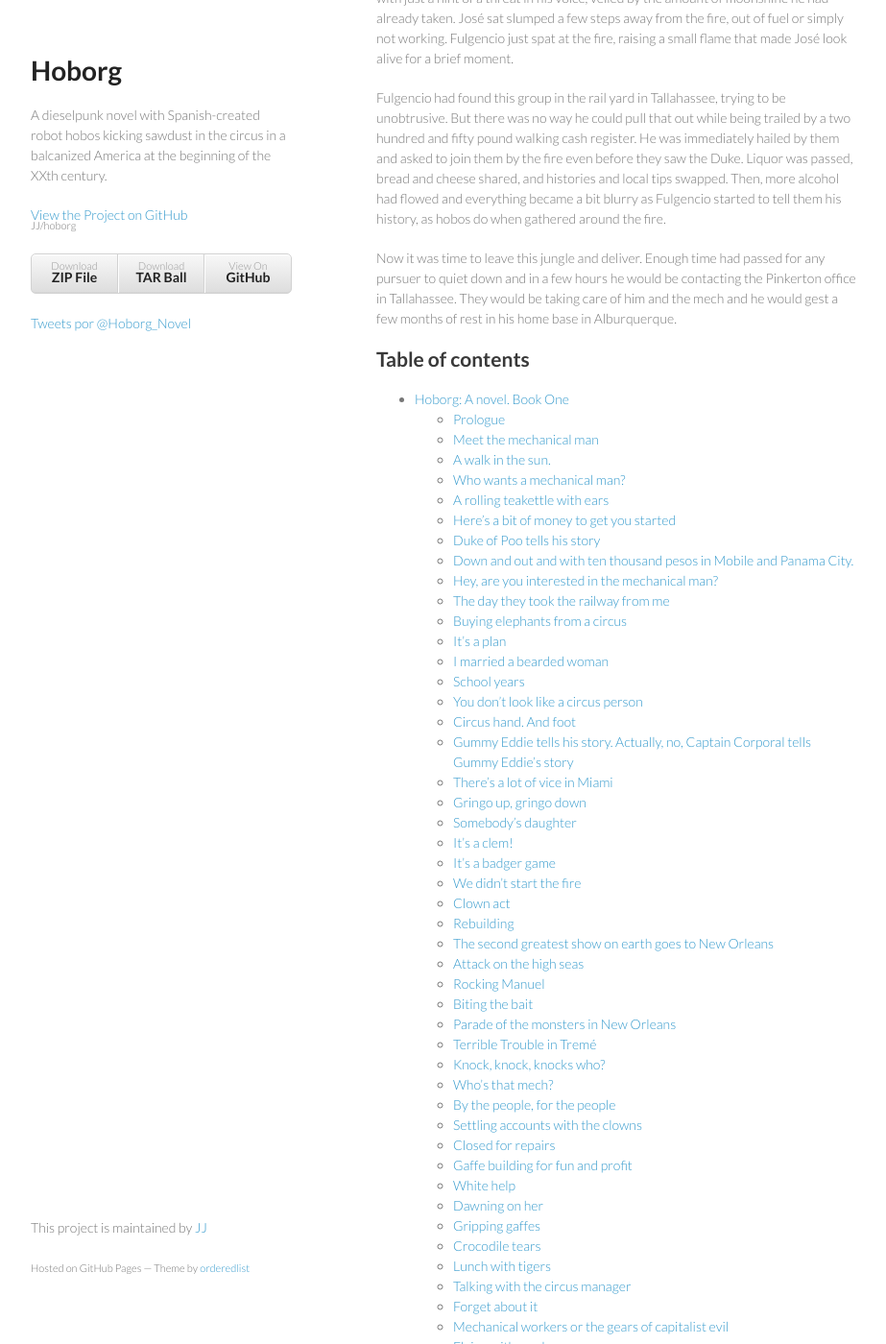
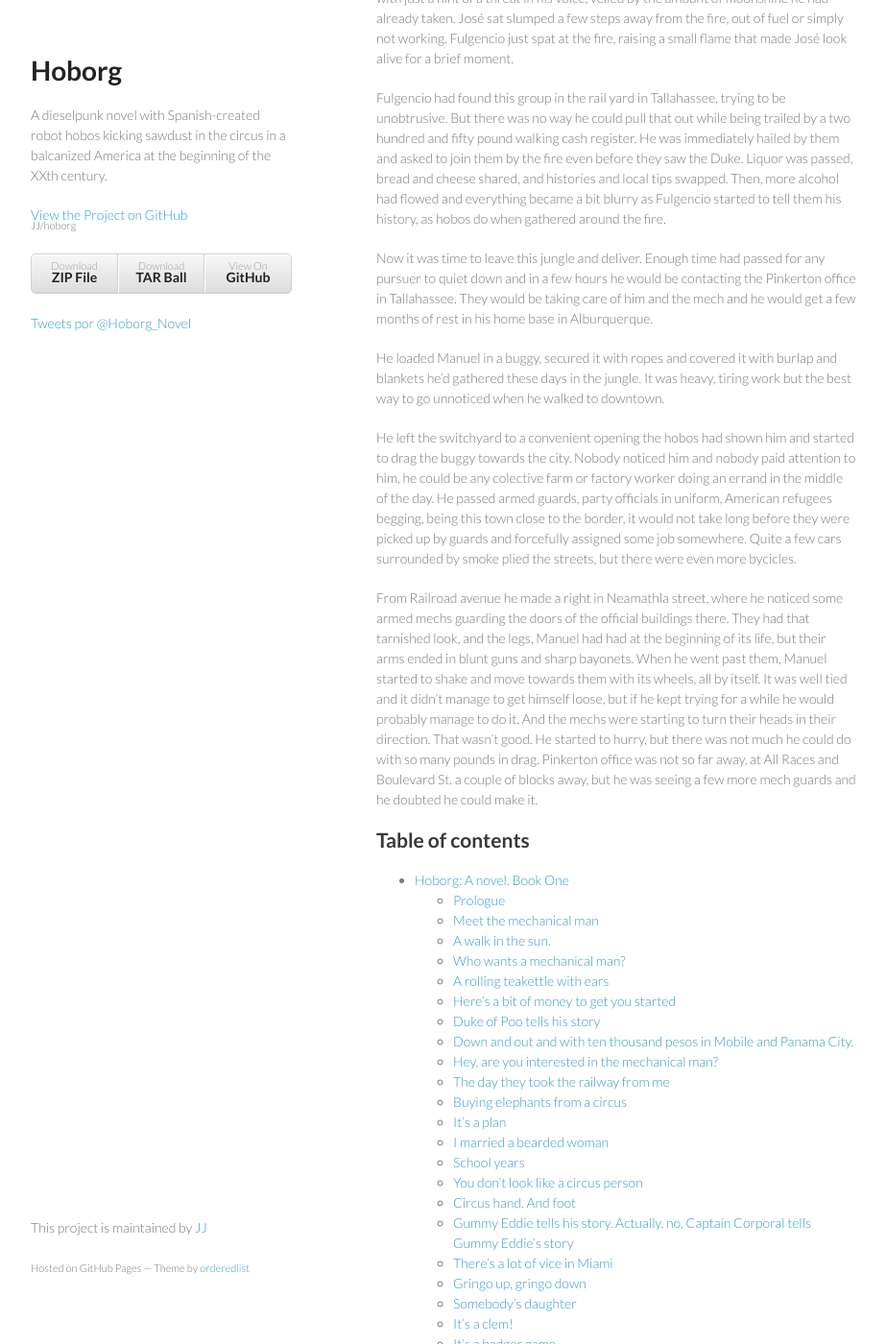
Before and after one commit to JJ/hoborg, a Jekyll site: the page built from text/text.md, in a window 1280 px wide and 1400 px high, scrolled down 52192 px. Shown: the whole window at 96% size, without its empty margins (178-1101 px from the left). Built offline with Jekyll 4.4.1, drawn with Linux system fonts in a browser that asks for light colours; comment, search, counter and statistics services are not loaded.

Commit message:
Sync text/text.md from master to gh-pages

```diff
--- a/text/text.md
+++ b/text/text.md
@@ -2943,8 +2943,39 @@ hobos do when gathered around the fire.
 Now it was time to leave this jungle and deliver. Enough time had passed for any
 pursuer to quiet down and in a few hours he would be contacting the
 Pinkerton office in Tallahassee. They would be taking care of him and
-the mech and he would gest a few months of rest in his home base in
+the mech and he would get a few months of rest in his home base in
 Alburquerque.
+
+He loaded Manuel in a buggy, secured it with ropes and covered it with
+burlap and blankets he'd gathered these days in the jungle. It was
+heavy, tiring work but the best way to go unnoticed when he walked to
+downtown.
+
+He left the switchyard to a convenient opening the hobos had shown him
+and started to drag the buggy towards the city. Nobody noticed him and
+nobody paid attention to him, he could be any colective farm  or
+factory worker doing an errand in the middle of the day. He passed
+armed guards, party officials in uniform, American refugees begging,
+being this town close to the border, it would not take long before
+they were picked up by guards and forcefully assigned some job
+somewhere. Quite a few cars surrounded by smoke plied the streets, but
+there were even more bycicles.
+
+From Railroad avenue he made a right in Neamathla street, where he
+noticed some armed mechs guarding the doors of the official buildings there. They had that tarnished
+look, and the legs, Manuel had had at the beginning of its life, but
+their arms ended in blunt guns and sharp bayonets. When he went past
+them, Manuel started to shake and move towards them with its wheels,
+all by itself. It was well tied and it didn't manage to get himself
+loose, but if he kept trying for a while he would probably manage to
+do it. And the mechs were starting to turn their heads in their
+direction. That wasn't good. He started to hurry, but there was not
+much he could do with so many pounds in drag. Pinkerton office was not
+so far away, at All Races and Boulevard St. a couple of blocks away,
+but he was seeing a few more mech guards and he doubted he could make
+it.
+
+
 
 Table of contents
 ----------------------
```
